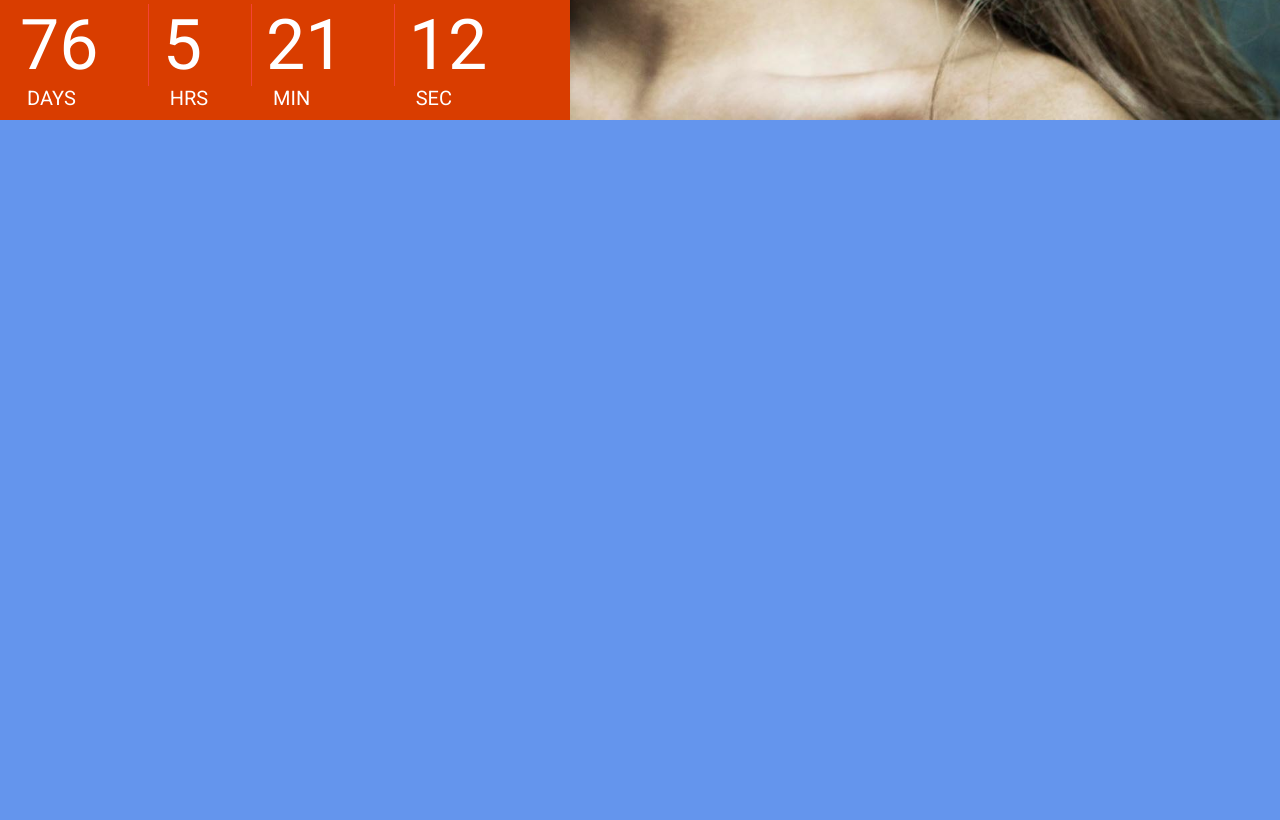
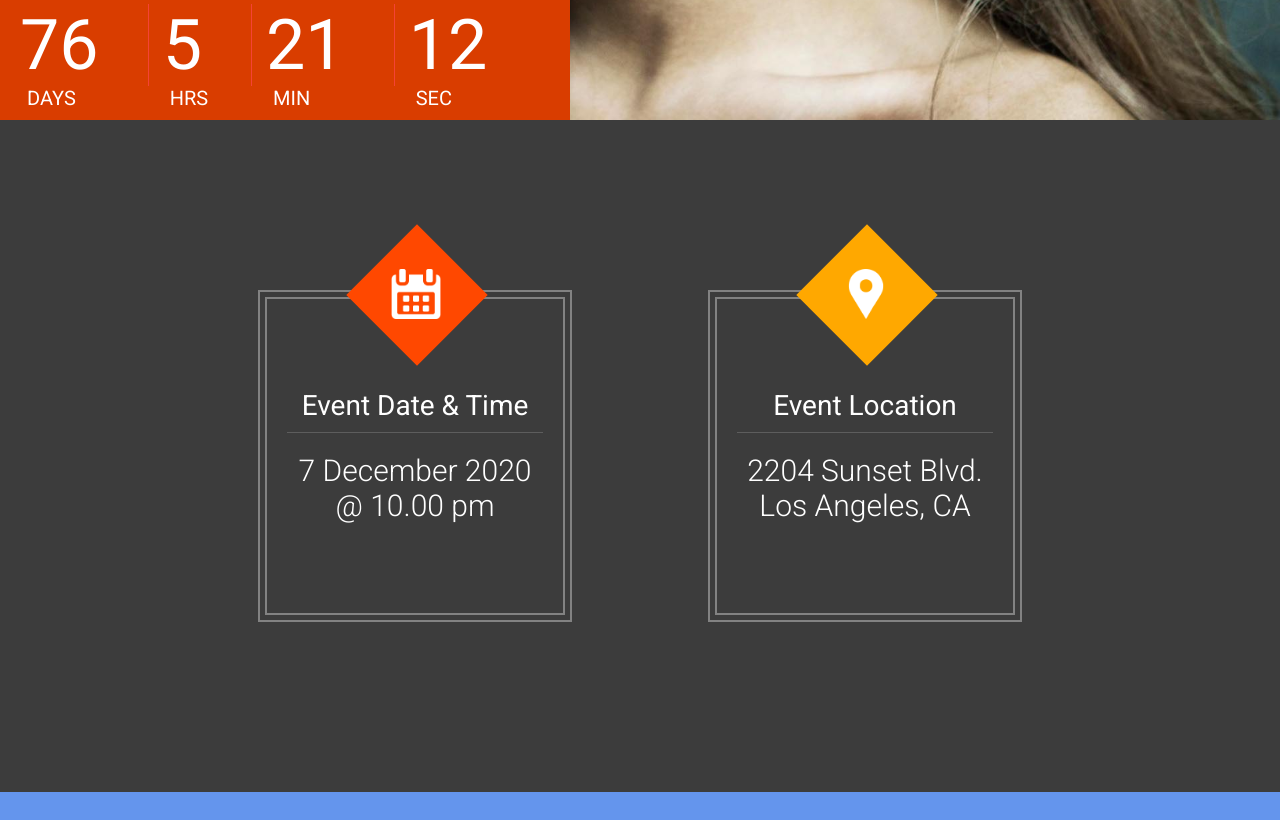
Before and after one commit to B-HANSEN/The_Venue, a React (Create React App) app: page / in a window 1280 px wide. Shown: the part 680-1500 px from the top of the page. Built offline with nearby package versions, Linux system fonts and the light colour scheme.

Commit message:
added Venue info component, icons with reveal effects

```diff
--- a/src/App.js
+++ b/src/App.js
@@ -1,7 +1,9 @@
 import React from 'react';
 import './resources/styles.css';
+
 import Header from './components/header_footer/Header';
 import Featured from './components/featured';
+import VenueNfo from './components/venueNfo';
 
 function App() {
 	return (
@@ -11,6 +13,7 @@
 		>
 			<Header />
 			<Featured />
+			<VenueNfo />
 		</div>
 	);
 }
--- a/src/components/featured/Carrousel.js
+++ b/src/components/featured/Carousel.js
@@ -4,7 +4,7 @@
 import slide_two from '../../resources/images/slide_two.jpg';
 import slide_three from '../../resources/images/slide_three.jpg';
 
-const Carrousel = () => {
+const Carousel = () => {
 	const settings = {
 		dots: false,
 		infinite: true,
@@ -14,7 +14,7 @@
 
 	return (
 		<div
-			classname='carrousel_wrapper'
+			classname='carousel_wrapper'
 			style={{
 				// re-calculate height of the component to match with the screen height
 				height: `${window.innerHeight}px`,
@@ -24,7 +24,7 @@
 			<Slider {...settings}>
 				<div>
 					<div
-						className='carrousel_image'
+						className='_image'
 						style={{
 							background: `url(${slide_one})`,
 							height: `${window.innerHeight}px`,
@@ -34,7 +34,7 @@
 				<div>
 					{' '}
 					<div
-						className='carrousel_image'
+						className='carousel_image'
 						style={{
 							background: `url(${slide_two})`,
 							height: `${window.innerHeight}px`,
@@ -45,7 +45,7 @@
 				<div>
 					{' '}
 					<div
-						className='carrousel_image'
+						className='carousel_image'
 						style={{
 							background: `url(${slide_three})`,
 							height: `${window.innerHeight}px`,
@@ -57,4 +57,4 @@
 	);
 };
 
-export default Carrousel;
+export default Carousel;
--- a/src/components/featured/index.js
+++ b/src/components/featured/index.js
@@ -1,11 +1,11 @@
 import React from 'react';
-import Carrousel from './Carrousel';
+import Carousel from './Carousel';
 import TimeUntil from './TimeUntil';
 
 const Featured = () => {
 	return (
 		<div style={{ position: 'relative' }}>
-			<Carrousel />
+			<Carousel />
 			<div className='artist_name'>
 				<div className='wrapper'>Ariana Grande</div>
 			</div>
--- /dev/null
+++ b/src/components/venueNfo/index.js
@@ -0,0 +1,51 @@
+import React from 'react';
+import Zoom from 'react-reveal/Zoom';
+
+import icon_calendar from '../../resources/images/icons/calendar.png';
+import icon_location from '../../resources/images/icons/location.png';
+
+const VenueNfo = () => {
+	return (
+		<div className='bck_black'>
+			<div className='center_wrapper'>
+				<div className='vn_wrapper'>
+					<Zoom duration={700}>
+						<div className='vn_item'>
+							<div className='vn_outer'>
+								<div className='vn_inner'>
+									<div className='vn_icon_square bck_red'></div>
+									<div
+										className='vn_icon'
+										style={{ background: `url(${icon_calendar})` }}
+									></div>
+									<div className='vn_title'>Event Date & Time</div>
+									<div className='vn_desc'>7 December 2020 @ 10.00 pm</div>
+								</div>
+							</div>
+						</div>
+					</Zoom>
+
+					<Zoom duration={700} delay={500}>
+						<div className='vn_item'>
+							<div className='vn_outer'>
+								<div className='vn_inner'>
+									<div className='vn_icon_square bck_yellow'></div>
+									<div
+										className='vn_icon'
+										style={{ background: `url(${icon_location})` }}
+									></div>
+									<div className='vn_title'>Event Location</div>
+									<div className='vn_desc'>
+										2204 Sunset Blvd. Los Angeles, CA
+									</div>
+								</div>
+							</div>
+						</div>
+					</Zoom>
+				</div>
+			</div>
+		</div>
+	);
+};
+
+export default VenueNfo;
--- a/src/resources/styles.css
+++ b/src/resources/styles.css
@@ -1,7 +1,6 @@
-
 body {
-    padding:0;
-    margin:0;
+	padding: 0;
+	margin: 0;
 	font-family: 'Roboto', sans-serif;
 }
 
@@ -29,17 +28,15 @@
 
 .center_wrapper {
 	width: 900px;
-    margin:0 auto;
+	margin: 0 auto;
 }
-
 
 /*====================
         HEADER
 ======================*/
 
-
 header {
-    padding:10px 0px;
+	padding: 10px 0px;
 	transition: all 300ms ease-in;
 }
 
@@ -59,10 +56,10 @@
 ======================*/
 
 footer {
-    padding:50px 0px;
+	padding: 50px 0px;
 	text-align: center;
 	font-size: 60px;
-    color:#ffffff;
+	color: #ffffff;
 	background: red;
 }
 
@@ -71,17 +68,15 @@
 }
 
 /*====================
-        CARROUSEL
+        CAROUSEL
 ======================*/
 
-
-.carrousel_wrapper {
-    height:700px;
+.carousel_wrapper {
+	height: 700px;
 	overflow: hidden;
 }
 
-.carrousel_image {
-
+.carousel_image {
 	background-size: cover !important;
 }
 
@@ -112,9 +107,9 @@
 ======================*/
 
 .countdown_wrapper {
-    position:absolute;
+	position: absolute;
 	bottom: 0px;
-    color:#ffffff;
+	color: #ffffff;
 }
 
 .countdown_wrapper .countdown_top {
@@ -133,12 +128,12 @@
 
 .countdown_wrapper .countdown_time {
 	font-size: 70px;
-    border-right: 1px solid #F44336;
+	border-right: 1px solid #f44336;
 	margin-right: 14px;
 	padding-right: 49px;
 }
-.countdown_wrapper .countdown_item:last-child .countdown_time{
-    border:none;
+.countdown_wrapper .countdown_item:last-child .countdown_time {
+	border: none;
 }
 
 .countdown_wrapper .countdown_tag {
@@ -157,8 +152,8 @@
 }
 
 .vn_item {
-    width:50%;
-    color:#ffffff;
+	width: 50%;
+	color: #ffffff;
 	text-align: center;
 }
 
@@ -218,11 +213,10 @@
         HIGHLIGHTS
 ======================*/
 
-
 .highlight_wrapper h2 {
 	text-align: center;
 	text-transform: uppercase;
-    color:#2c2c2c;
+	color: #2c2c2c;
 	font-size: 52px;
 }
 
@@ -259,7 +253,6 @@
 	display: block;
 }
 
-
 .discount_wrapper .discount_description h3 {
 	font-size: 34px;
 	font-weight: 100;
@@ -281,7 +274,6 @@
 	padding: 70px 0px;
 }
 
-
 .pricing_section h2 {
 	color: #ffffff;
 	text-transform: uppercase;
@@ -294,7 +286,7 @@
 	display: flex;
 	flex-wrap: wrap;
 }
-.pricing_wrapper .pricing_item{
+.pricing_wrapper .pricing_item {
 	flex-grow: 1;
 	width: 33%;
 	padding: 20px;
@@ -302,7 +294,7 @@
 }
 
 .pricing_wrapper .pricing_inner_wrapper {
-    border:2px solid #ffa800;
+	border: 2px solid #ffa800;
 	padding: 50px 20px;
 }
 
@@ -334,13 +326,12 @@
 	text-align: center;
 }
 
-
 /*====================
         LOCATION
 ======================*/
 
 .location_wrapper {
-    position:relative;
+	position: relative;
 }
 
 .location_tag {
@@ -348,7 +339,7 @@
 	bottom: 0px;
 	width: 100%;
 }
-.location_tag div{
+.location_tag div {
 	background: #2c2c2c;
 	color: #ffffff;
 	text-transform: uppercase;
```
Lines whose indentation alone changed are shown as unchanged.
